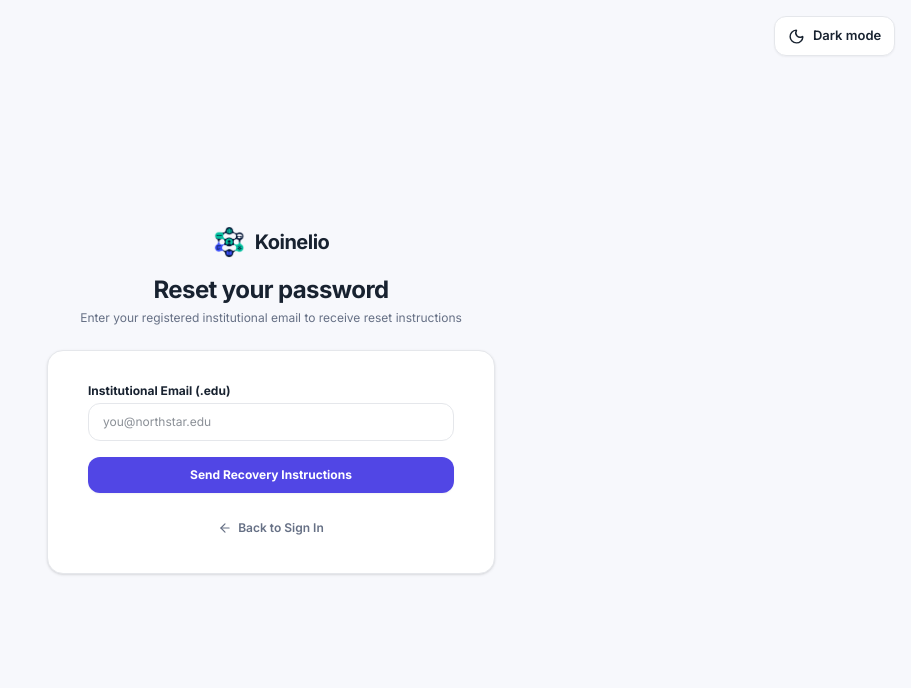
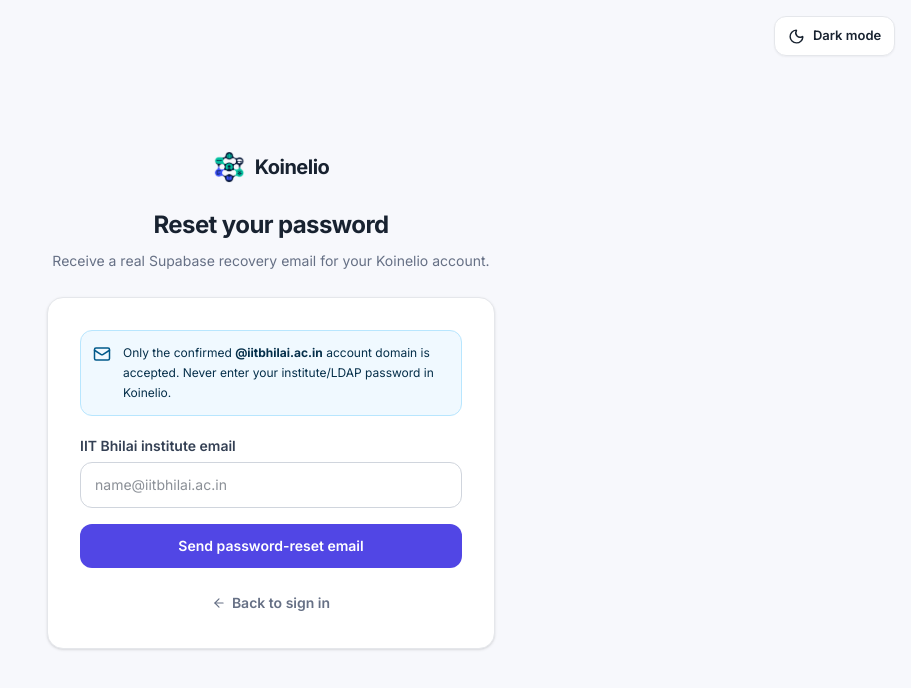
Before and after one commit to rkaif8314-a11y/Koinelio-Campus-Community-Platform, a Next.js app: page /auth/forgot-password in a window 1280 px wide. Shown: the top 688 px of the page, without its empty margins (369-1280 px from the left). Built offline with nearby package versions, Linux system fonts and the light colour scheme; no server answers.

Commit message:
feat(auth): send real Supabase password recovery emails

```diff
--- a/app/auth/forgot-password/page.tsx
+++ b/app/auth/forgot-password/page.tsx
@@ -1,94 +1,75 @@
 'use client';
 
-import React, { useState } from 'react';
+import { FormEvent, useState } from 'react';
 import Link from 'next/link';
-import { ArrowLeft, CheckCircle, Mail, KeyRound } from 'lucide-react';
+import { ArrowLeft, AlertCircle, CheckCircle, LoaderCircle, Mail } from 'lucide-react';
 import ThemeToggle from '@/components/theme-toggle';
 import KoinelioLogoMark from '@/components/koinelio-logo-mark';
+import { supabase } from '@/lib/supabase';
 
 export default function ForgotPasswordPage() {
   const [email, setEmail] = useState('');
+  const [loading, setLoading] = useState(false);
   const [submitted, setSubmitted] = useState(false);
+  const [error, setError] = useState('');
 
-  const handleSubmit = (e: React.FormEvent) => {
-    e.preventDefault();
-    setSubmitted(true);
-  };
+  async function handleSubmit(event: FormEvent<HTMLFormElement>) {
+    event.preventDefault();
+    setError('');
+    const normalizedEmail = email.trim().toLowerCase();
+    if (!/^[^@\s]+@iitbhilai\.ac\.in$/i.test(normalizedEmail)) {
+      setError('Use the @iitbhilai.ac.in email linked to your Koinelio account.');
+      return;
+    }
+
+    setLoading(true);
+    try {
+      const { error: resetError } = await supabase.auth.resetPasswordForEmail(normalizedEmail, {
+        redirectTo: `${window.location.origin}/auth/reset-password`,
+      });
+      if (resetError) throw resetError;
+      setSubmitted(true);
+    } catch (resetError) {
+      setError(resetError instanceof Error ? resetError.message : 'Unable to request a password-reset email.');
+    } finally {
+      setLoading(false);
+    }
+  }
 
   return (
-    <div className="min-h-screen bg-[#F7F8FC] flex flex-col justify-center py-12 sm:px-6 lg:px-8">
+    <main className="relative flex min-h-screen flex-col justify-center bg-[#F7F8FC] px-4 py-12 sm:px-6 lg:px-8">
       <div className="fixed right-4 top-4 z-[60]"><ThemeToggle /></div>
-      <div className="sm:mx-auto sm:w-full sm:max-w-md">
-        <Link href="/" className="flex items-center justify-center gap-2.5">
-          <KoinelioLogoMark size={32} />
-          <span className="text-[#182230] font-bold text-xl tracking-tight">Koinelio</span>
-        </Link>
-        <h2 className="mt-4 text-center text-2xl font-bold tracking-tight text-[#182230]">
-          Reset your password
-        </h2>
-        <p className="mt-1 text-center text-xs text-[#667085]">
-          Enter your registered institutional email to receive reset instructions
-        </p>
-      </div>
+      <div className="mx-auto w-full max-w-md">
+        <div className="text-center">
+          <Link href="/" className="inline-flex items-center justify-center gap-2.5"><KoinelioLogoMark size={32} /><span className="text-xl font-bold tracking-tight text-[#182230]">Koinelio</span></Link>
+          <h1 className="mt-5 text-2xl font-bold tracking-tight text-[#182230]">Reset your password</h1>
+          <p className="mt-2 text-sm leading-6 text-[#667085]">Receive a real Supabase recovery email for your Koinelio account.</p>
+        </div>
 
-      <div className="mt-6 sm:mx-auto sm:w-full sm:max-w-md">
-        <div className="bg-white py-8 px-6 shadow-sm border border-[#E5E7EB] rounded-2xl sm:px-10">
+        <section className="mt-6 rounded-2xl border border-[#E5E7EB] bg-white p-6 shadow-sm sm:p-8">
+          <div className="mb-5 flex items-start gap-3 rounded-xl border border-sky-200 bg-sky-50 p-3 text-xs leading-5 text-sky-950"><Mail size={18} className="mt-0.5 shrink-0 text-sky-800" /><p>Only the confirmed <strong>@iitbhilai.ac.in</strong> account domain is accepted. Never enter your institute/LDAP password in Koinelio.</p></div>
+          {error && <div role="alert" className="mb-5 flex items-start gap-2 rounded-xl border border-rose-200 bg-rose-50 p-3 text-sm leading-5 text-rose-800"><AlertCircle size={17} className="mt-0.5 shrink-0" />{error}</div>}
+
           {submitted ? (
-            <div className="text-center space-y-4">
-              <div className="w-12 h-12 rounded-2xl bg-emerald-50 text-emerald-600 flex items-center justify-center mx-auto">
-                <CheckCircle size={24} />
-              </div>
-              <h3 className="text-base font-bold text-[#182230]">Check your inbox</h3>
-              <p className="text-xs text-[#667085] leading-relaxed">
-                If an account exists for <strong>{email}</strong>, we have dispatched a password recovery token. Follow the link to select a new password.
-              </p>
-              <div className="p-3 bg-slate-50 border border-[#E5E7EB] rounded-xl text-[11px] text-[#667085]">
-                ⓘ Prototype simulation: No external email is transmitted in demo mode.
-              </div>
-              <Link
-                href="/auth/signin"
-                className="inline-flex items-center gap-2 text-xs font-semibold text-[#5146E5] hover:underline"
-              >
-                <ArrowLeft size={14} />
-                Return to sign in
-              </Link>
+            <div className="py-3 text-center">
+              <div className="mx-auto flex h-12 w-12 items-center justify-center rounded-2xl bg-emerald-50 text-emerald-700"><CheckCircle size={24} /></div>
+              <h2 className="mt-4 text-lg font-bold text-[#182230]">Check your inbox</h2>
+              <p className="mt-2 text-sm leading-6 text-[#667085]">If the account can receive recovery mail, Supabase has sent instructions to <strong className="break-all">{email.trim()}</strong>. Open the latest link to choose a new Koinelio password.</p>
+              <p className="mt-3 text-xs leading-5 text-[#667085]">If no email arrives, check spam and confirm the recovery redirect URLs in Supabase Auth settings.</p>
+              <Link href="/auth/signin" className="mt-6 inline-flex items-center gap-2 text-sm font-semibold text-[#5146E5] hover:underline"><ArrowLeft size={15} />Return to sign in</Link>
             </div>
           ) : (
             <form onSubmit={handleSubmit} className="space-y-4">
               <div>
-                <label className="block text-xs font-bold text-[#182230] mb-1">
-                  Institutional Email (.edu)
-                </label>
-                <input
-                  type="email"
-                  required
-                  placeholder="you@northstar.edu"
-                  value={email}
-                  onChange={e => setEmail(e.target.value)}
-                  className="w-full px-3.5 py-2.5 text-xs border border-[#E5E7EB] rounded-xl focus:outline-none focus:ring-2 focus:ring-[#5146E5]/20 focus:border-[#5146E5]"
-                />
+                <label htmlFor="email" className="mb-1.5 block text-sm font-semibold text-[#344054]">IIT Bhilai institute email</label>
+                <input id="email" type="email" autoComplete="email" maxLength={254} required placeholder="name@iitbhilai.ac.in" value={email} onChange={(event) => setEmail(event.target.value)} className="w-full rounded-xl border border-[#D0D5DD] bg-white px-3.5 py-3 text-sm text-[#182230] outline-none focus:border-[#5146E5] focus:ring-4 focus:ring-[#5146E5]/10" />
               </div>
-
-              <button
-                type="submit"
-                className="w-full py-2.5 bg-[#5146E5] hover:bg-[#4338CA] text-white text-xs font-bold rounded-xl transition-colors shadow-xs"
-              >
-                Send Recovery Instructions
-              </button>
-
-              <div className="text-center pt-2">
-                <Link
-                  href="/auth/signin"
-                  className="inline-flex items-center gap-1.5 text-xs font-semibold text-[#667085] hover:text-[#182230]"
-                >
-                  <ArrowLeft size={14} />
-                  Back to Sign In
-                </Link>
-              </div>
+              <button type="submit" disabled={loading} className="flex w-full items-center justify-center gap-2 rounded-xl bg-[#5146E5] px-4 py-3 text-sm font-semibold text-white transition hover:bg-[#4338CA] disabled:cursor-not-allowed disabled:opacity-60">{loading && <LoaderCircle size={16} className="animate-spin" />}{loading ? 'Sending recovery email…' : 'Send password-reset email'}</button>
+              <div className="pt-2 text-center"><Link href="/auth/signin" className="inline-flex items-center gap-1.5 text-sm font-semibold text-[#667085] hover:text-[#182230]"><ArrowLeft size={14} />Back to sign in</Link></div>
             </form>
           )}
-        </div>
+        </section>
       </div>
-    </div>
+    </main>
   );
 }
```
